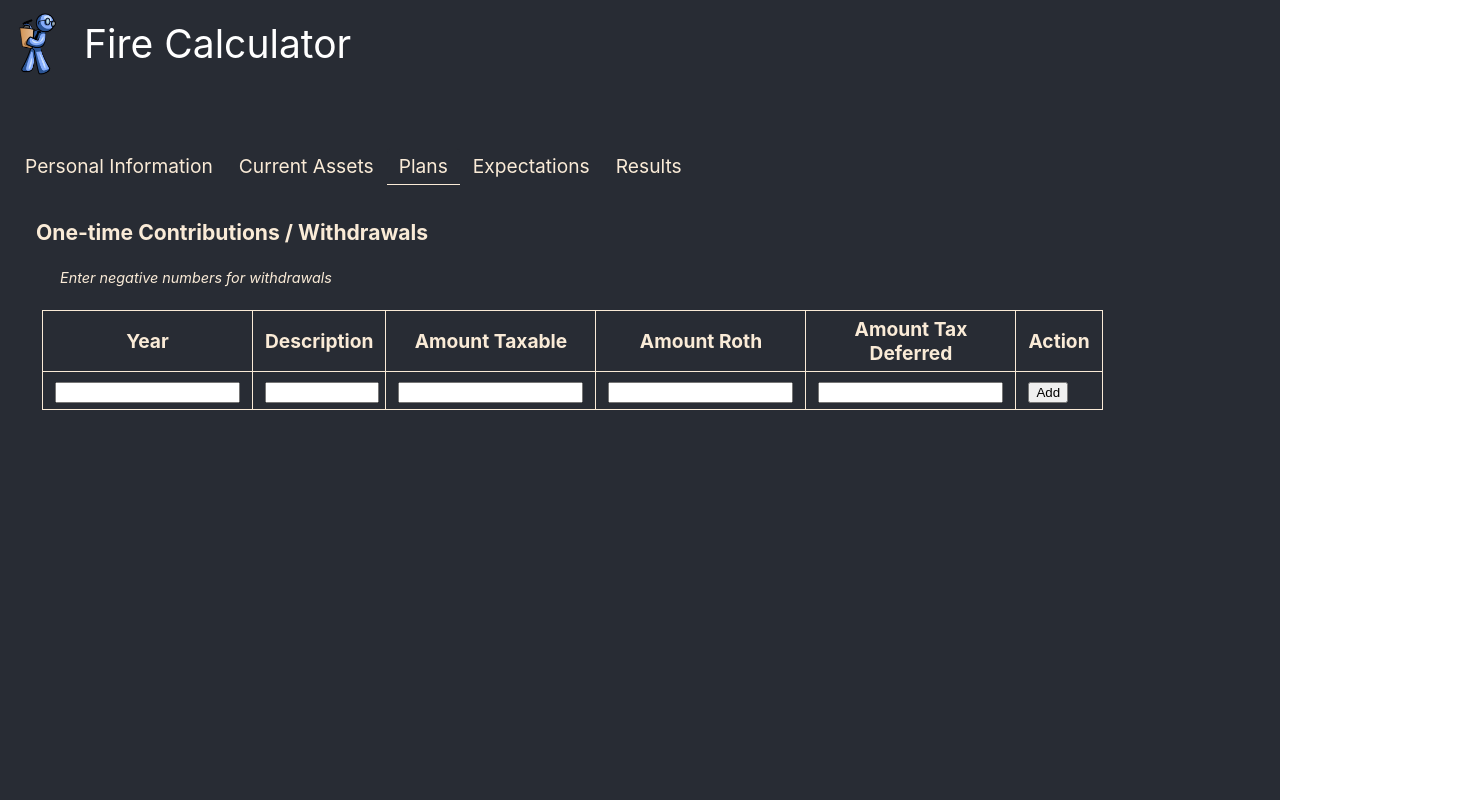
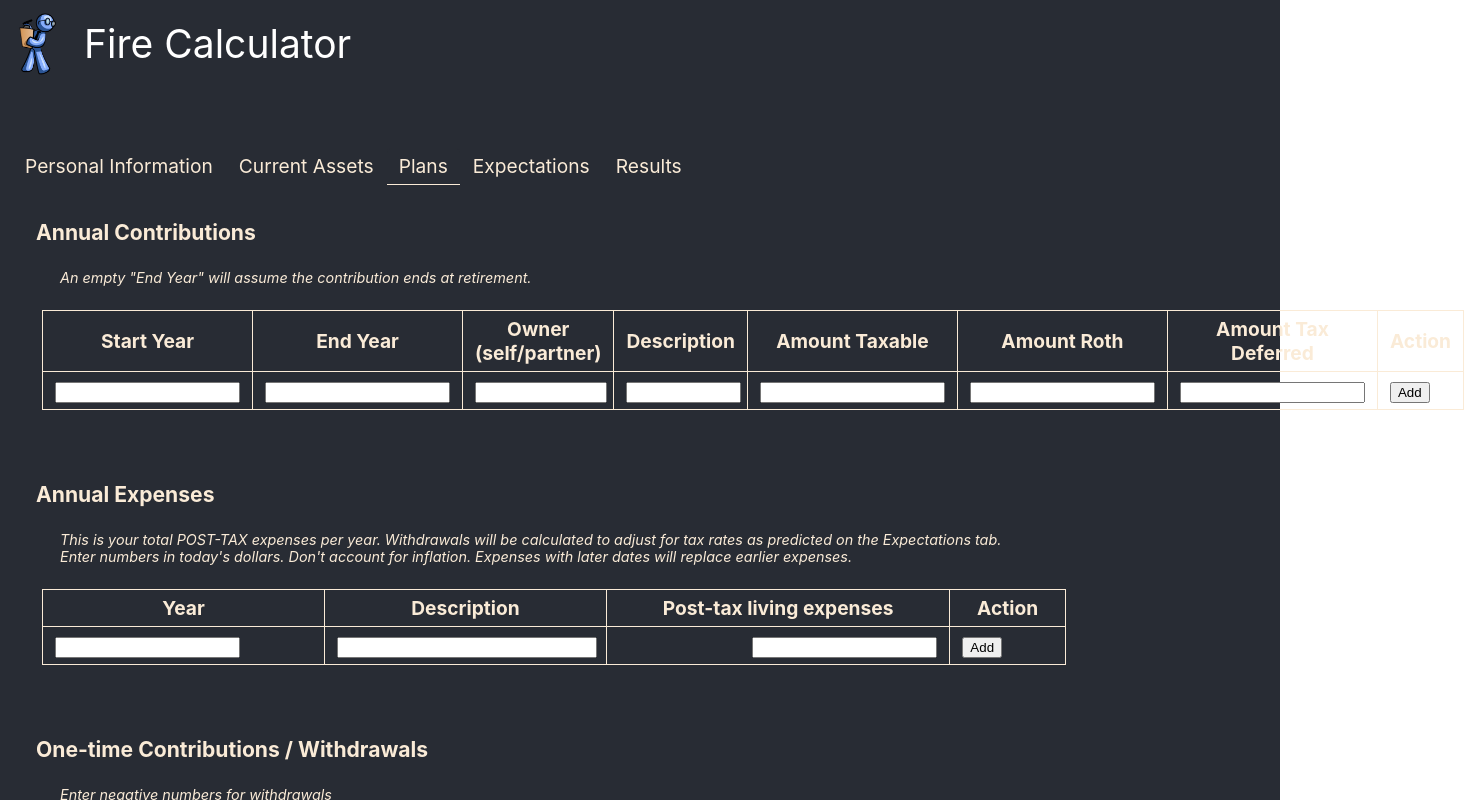
Before and after one commit to sh0knah/FIRE, a React (Create React App) app: page / in a window 1280 px wide. Both pictures are taken after a click on the tab "Plans". Shown: the top 800 px of the page, 1464 px wide, since content can reach past the window. Built offline with nearby package versions, Linux system fonts and the light colour scheme.

Commit message:
Annual contribution amounts, annual expenditures, tax brackets

```diff
--- a/src/InputPlans.js
+++ b/src/InputPlans.js
@@ -16,19 +16,9 @@ function InputPlans() {
             onetimeEvents: [],
 
             // TODO - Should this be a collection? Allow you to specify contributions during specific times?
-            annualContributionsTaxable: 10000,
-            annualContributionsRoth: 0,
-            annualContributionsTaxDeferred: 20000,
+            annualContributions: [],
 
-            expendituresStartYear: 2027,
-            expendituresAmount: 100000,
-
-            expendituresAdjustments: [
-                {
-                    startYear: null,
-                    percentAdjustment: 0
-                }
-            ],
+            expenditures: [],
 
             minimumPortfolioValue: 0
         }
@@ -41,7 +31,7 @@ function InputPlans() {
 
     }, [state])
 
-    function handleAdd() {
+    function handleAddEvent() {
         const year = document.getElementById("ContributionYear").value;
         const description = document.getElementById("ContributionDescription").value;
         const taxable = document.getElementById("ContributionTaxable").value === "" ? 0 : +document.getElementById("ContributionTaxable").value;
@@ -49,7 +39,7 @@ function InputPlans() {
         const taxDeferred = document.getElementById("ContributionTaxDeferred").value === "" ? 0 : +document.getElementById("ContributionTaxDeferred").value;
 
         const newRow = {
-            year: year,
+            year: +year,
             description: description,
             amountTaxable: taxable,
             amountRoth: roth,
@@ -63,8 +53,9 @@ function InputPlans() {
         });
     };
 
-    function handleRemove(index) {
-        const events = state.onetimeEvents.splice(index, 1).sort((first, second) => { return first.year < second.year });
+    function handleRemoveEvent(index) {
+        const events = state.onetimeEvents;
+        events.splice(index, 1).sort((first, second) => { return first.year < second.year });
         setState({
             ...state,
             oneTimeEvents: {
@@ -73,8 +64,158 @@ function InputPlans() {
         });
     };
 
+    function handleAddAnnual() {
+        const startYear = document.getElementById("AnnualStartYear").value;
+        const endYear = document.getElementById("AnnualEndYear").value;
+        const owner = document.getElementById("AnnualOwner").value;
+        const description = document.getElementById("AnnualDescription").value;
+        const taxable = document.getElementById("AnnualTaxable").value === "" ? 0 : +document.getElementById("AnnualTaxable").value;
+        const roth = document.getElementById("AnnualRoth").value === "" ? 0 : +document.getElementById("AnnualRoth").value;
+        const taxDeferred = document.getElementById("AnnualTaxDeferred").value === "" ? 0 : +document.getElementById("AnnualTaxDeferred").value;
+
+        const newRow = {
+            startYear: +startYear,
+            endYear: +endYear,
+            owner: owner,
+            description: description,
+            amountTaxable: taxable,
+            amountRoth: roth,
+            amountTaxDeferred: taxDeferred
+        };
+        const events = state.annualContributions.concat(newRow).sort((first, second) => { return first.year > second.year });
+        setState({
+            ...state,
+            annualContributions:
+                events
+        });
+    };
+
+    function handleRemoveAnnual(index) {
+        const contributions = JSON.parse(JSON.stringify(state.annualContributions)); // Deep Clone array
+        contributions.splice(index, 1).sort((first, second) => { return first.year + first.owner < second.year + second.owner });
+        setState({
+            ...state,
+            annualContributions: contributions
+        });
+    };
+
+    function handleAddExpenses() {
+        const year = document.getElementById("ExpenseYear").value;
+        const description = document.getElementById("ExpenseDescription").value;
+        const expenses = document.getElementById("ExpenseAmount").value === "" ? 0 : +document.getElementById("ExpenseAmount").value;
+
+        const newRow = {
+            year: +year,
+            description: description,
+            expenses: expenses
+        };
+        const expenditures = state.expenditures.concat(newRow).sort((first, second) => { return first.year > second.year });
+        setState({
+            ...state,
+            expenditures:
+                expenditures
+        });
+    };
+
+    function handleRemoveExpenses(index) {
+        const expenses = JSON.parse(JSON.stringify(state.expenditures)); // Deep Clone array
+        expenses.splice(index, 1).sort((first, second) => { return first.year + first.owner < second.year + second.owner });
+        setState({
+            ...state,
+            expenditures: expenses
+        });
+    };
+
+
+
     return (
         <div id="InputPlans" className="Input">
+            <div id="AnnualContributions" className="Section-Body">
+                <div className="Section-Label">Annual Contributions</div>
+                <div className="Section-Instructions">An empty "End Year" will assume the contribution ends at retirement.</div>
+                <div className="Section-Subsection">
+                    <table id="Table-AnnualContributions" className="FireData-Table">
+                        <thead>
+                            <tr>
+                                <th className="FireData-Table-Header">Start Year</th>
+                                <th className="FireData-Table-Header">End Year</th>
+                                <th className="FireData-Table-Header">Owner (self/partner)</th>
+                                <th className="FireData-Table-Header">Description</th>
+                                <th className="FireData-Table-Header">Amount Taxable</th>
+                                <th className="FireData-Table-Header">Amount Roth</th>
+                                <th className="FireData-Table-Header">Amount Tax Deferred</th>
+                                <th className="FireData-Table-Header">Action</th>
+                            </tr>
+                        </thead>
+                        <tbody>
+                            {state.annualContributions.map(function (annual, index) {
+                                return (
+                                    <tr key={index}>
+                                        <td className="FireData-Table-Cell Year" >{annual.startYear}</td>
+                                        <td className="FireData-Table-Cell Year" >{annual.endYear}</td>
+                                        <td className="FireData-Table-Cell" >{annual.owner}</td>
+                                        <td className="FireData-Table-Cell" >{annual.description}</td>
+                                        <td className="FireData-Table-Cell Amount">{annual.amountTaxable.toLocaleString('en')}</td>
+                                        <td className="FireData-Table-Cell Amount">{annual.amountRoth.toLocaleString('en')}</td>
+                                        <td className="FireData-Table-Cell Amount">{annual.amountTaxDeferred.toLocaleString('en')}</td>
+                                        <td className="FireData-Table-Cell"><button id="btnRemoveAnnual" onClick={() => handleRemoveAnnual(index)}>Remove</button></td>
+                                    </tr>
+                                )
+                            })}
+                        </tbody>
+                        <tfoot>
+                            <tr>
+                                <th className="FireData-Table-Cell"><input type="year" id="AnnualStartYear" /></th>
+                                <th className="FireData-Table-Cell"><input type="year" id="AnnualEndYear" /></th>
+                                <th className="FireData-Table-Cell Text"><input type="test" id="AnnualOwner" /></th>
+                                <th className="FireData-Table-Cell Text"><input type="test" id="AnnualDescription" /></th>
+                                <th className="FireData-Table-Cell Amount"><input type="number" id="AnnualTaxable" /></th>
+                                <th className="FireData-Table-Cell Amount"><input type="number" id="AnnualRoth" /></th>
+                                <th className="FireData-Table-Cell Amount"><input type="number" id="AnnualTaxDeferred" /></th>
+                                <th className="FireData-Table-Cell"><button id="btnAddAnnual" onClick={handleAddAnnual}>Add</button></th>
+                            </tr>
+                        </tfoot>
+                    </table>
+                </div>
+            </div>
+
+            <div id="Expenditures" className="Section-Body">
+                <div className="Section-Label">Annual Expenses</div>
+                <div className="Section-Instructions">This is your total POST-TAX expenses per year. Withdrawals will be calculated to adjust for tax rates as predicted on the Expectations tab. <br/>Enter numbers in today's dollars. Don't account for inflation. Expenses with later dates will replace earlier expenses.</div>
+                <div className="Section-Subsection">
+                    <table id="Table-OnetimeContributions" className="FireData-Table">
+                        <thead>
+                            <tr>
+                                <th className="FireData-Table-Header">Year</th>
+                                <th className="FireData-Table-Header">Description</th>
+                                <th className="FireData-Table-Header">Post-tax living expenses</th>
+                                <th className="FireData-Table-Header">Action</th>
+                            </tr>
+                        </thead>
+                        <tbody>
+                            {state.expenditures.map(function (expenses, index) {
+                                return (
+                                    <tr key={index}>
+                                        <td className="FireData-Table-Cell Year" >{expenses.year}</td>
+                                        <td className="FireData-Table-Cell" >{expenses.description}</td>
+                                        <td className="FireData-Table-Cell Amount">{expenses.expenses.toLocaleString('en')}</td>
+                                        <td className="FireData-Table-Cell"><button id="btnRemoveExpenses" onClick={() => handleRemoveExpenses(index)}>Remove</button></td>
+                                    </tr>
+                                )
+                            })}
+                        </tbody>
+                        <tfoot>
+                            <tr>
+                                <th className="FireData-Table-Cell"><input type="year" id="ExpenseYear" /></th>
+                                <th className="FireData-Table-Cell Text"><input type="test" id="ExpenseDescription" /></th>
+                                <th className="FireData-Table-Cell Amount"><input type="number" id="ExpenseAmount" /></th>
+                                <th className="FireData-Table-Cell"><button id="btnAddExpense" onClick={handleAddExpenses}>Add</button></th>
+                            </tr>
+                        </tfoot>
+                    </table>
+                </div>
+            </div>
+
             <div id="FutureContributions" className="Section-Body">
                 <div className="Section-Label">One-time Contributions / Withdrawals</div>
                 <div className="Section-Instructions">Enter negative numbers for withdrawals</div>
@@ -99,7 +240,7 @@ function InputPlans() {
                                     <td className="FireData-Table-Cell Amount">{ event.amountTaxable.toLocaleString('en') }</td>
                                     <td className="FireData-Table-Cell Amount">{ event.amountRoth.toLocaleString('en') }</td>
                                     <td className="FireData-Table-Cell Amount">{event.amountTaxDeferred.toLocaleString('en')}</td>
-                                    <td className="FireData-Table-Cell"><button id="btnRemoveContribution" onClick={() => handleRemove(index)}>Remove</button></td>
+                                    <td className="FireData-Table-Cell"><button id="btnRemoveContribution" onClick={() => handleRemoveEvent(index)}>Remove</button></td>
                                 </tr>
                             )
                         })}
@@ -111,7 +252,7 @@ function InputPlans() {
                                 <th className="FireData-Table-Cell Amount"><input type="number" id="ContributionTaxable" /></th>
                                 <th className="FireData-Table-Cell Amount"><input type="number" id="ContributionRoth" /></th>
                                 <th className="FireData-Table-Cell Amount"><input type="number" id="ContributionTaxDeferred" /></th>
-                                <th className="FireData-Table-Cell"><button id="btnAddContribution" onClick={handleAdd}>Add</button></th>
+                                <th className="FireData-Table-Cell"><button id="btnAddContribution" onClick={handleAddEvent}>Add</button></th>
                             </tr>
                         </tfoot>
                     </table>
--- a/src/fire.css
+++ b/src/fire.css
@@ -3,7 +3,7 @@ body {
 }
 
 .Section-Body {
-    margin: 6px 36px;
+    margin: 6px 36px 72px 36px;
     width: 100vw;
 }
 
```
Also changed, not shown: src/Calculations.js (+31 -24 lines), src/InputExpectations.js (+26 -5 lines).
